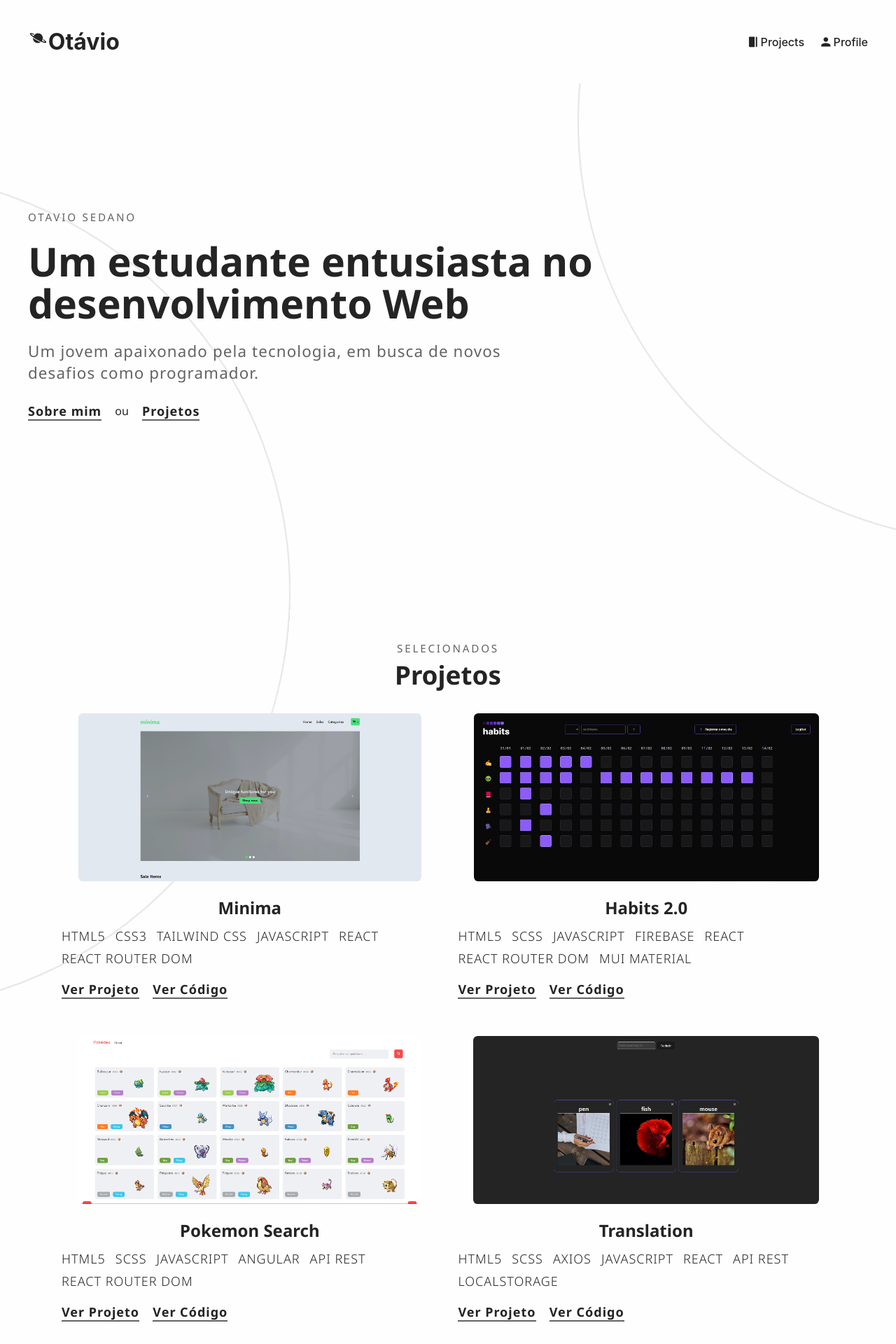
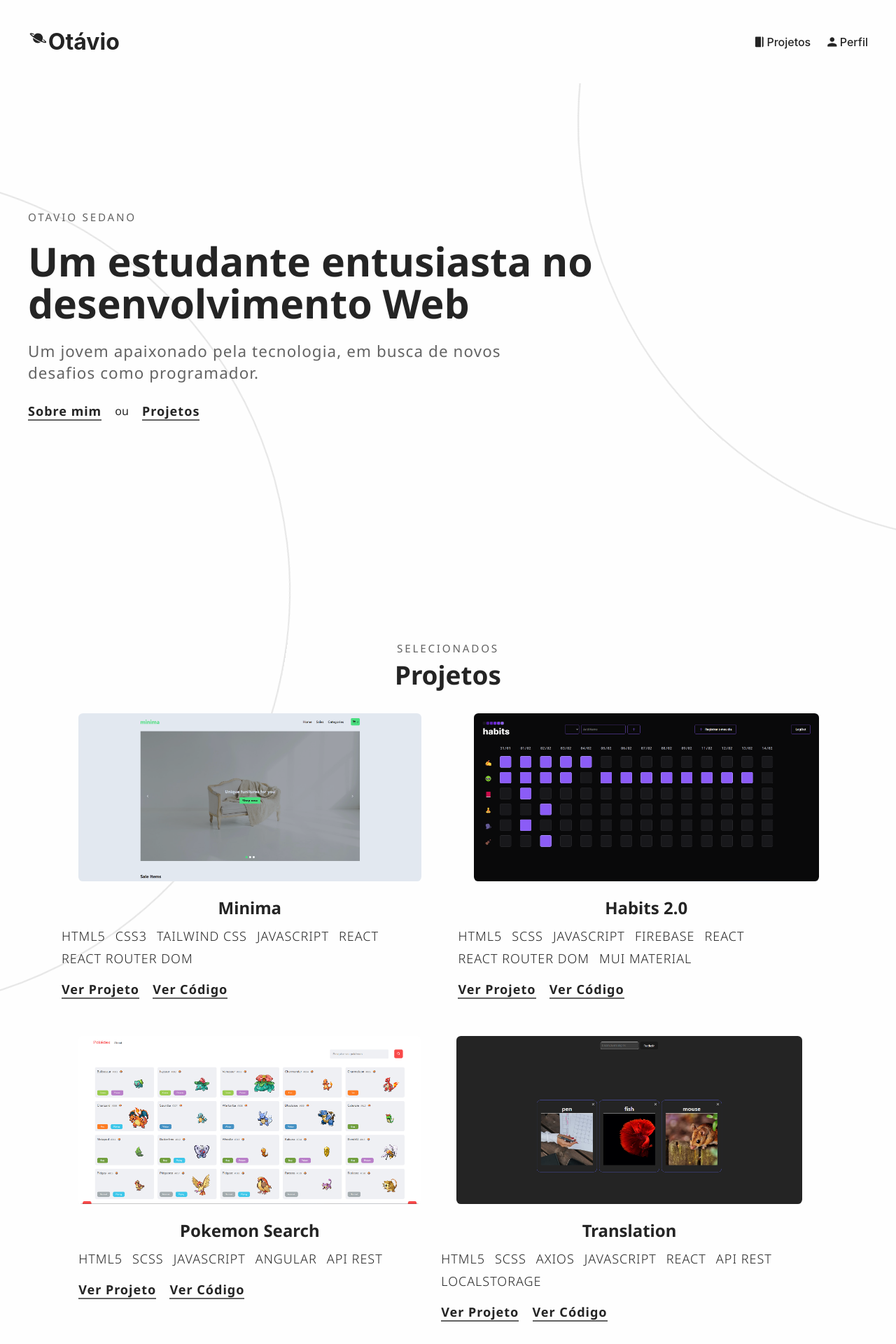
Before and after one commit to otaviusedano/Portifolio, a React (Vite) app: page / in a window 1280 px wide. Shown: the top 1920 px of the page at 70% size. Built offline with nearby package versions, Linux system fonts and the light colour scheme.

Commit message:
change: changes

```diff
--- a/src/App.tsx
+++ b/src/App.tsx
@@ -110,14 +110,7 @@ function App() {
             projectName="Pokemon Search"
             linkToProject="https://pokemon-search-angular.vercel.app/"
             linkToCode="https://github.com/otaviusedano/pokemon-search-V2-angular"
-            techs={[
-              "HTML5",
-              "SCSS",
-              "JAVASCRIPT",
-              "ANGULAR",
-              "API REST",
-              "REACT ROUTER DOM",
-            ]}
+            techs={["HTML5", "SCSS", "JAVASCRIPT", "ANGULAR", "API REST"]}
           />
           <Project
             img={projeto1}
--- a/src/components/Footer/styles.scss
+++ b/src/components/Footer/styles.scss
@@ -1,6 +1,7 @@
 footer {
   padding: 2.2rem;
   padding-bottom: 120px;
+  padding-top: 12rem;
 
   .logo {
     padding-bottom: 6px;
--- a/src/components/Header/index.tsx
+++ b/src/components/Header/index.tsx
@@ -28,7 +28,7 @@ export function Header() {
             isDynamic={true}
             ignoreCancelEvents={false}
           >
-            <span>Projects</span>
+            <span>Projetos</span>
           </Link>
         </ContainerAnchor>
         <ContainerAnchor>
@@ -44,7 +44,7 @@ export function Header() {
             isDynamic={true}
             ignoreCancelEvents={false}
           >
-            <span>Profile</span>
+            <span>Perfil</span>
           </Link>
         </ContainerAnchor>
       </ContainerAnchors>
```
